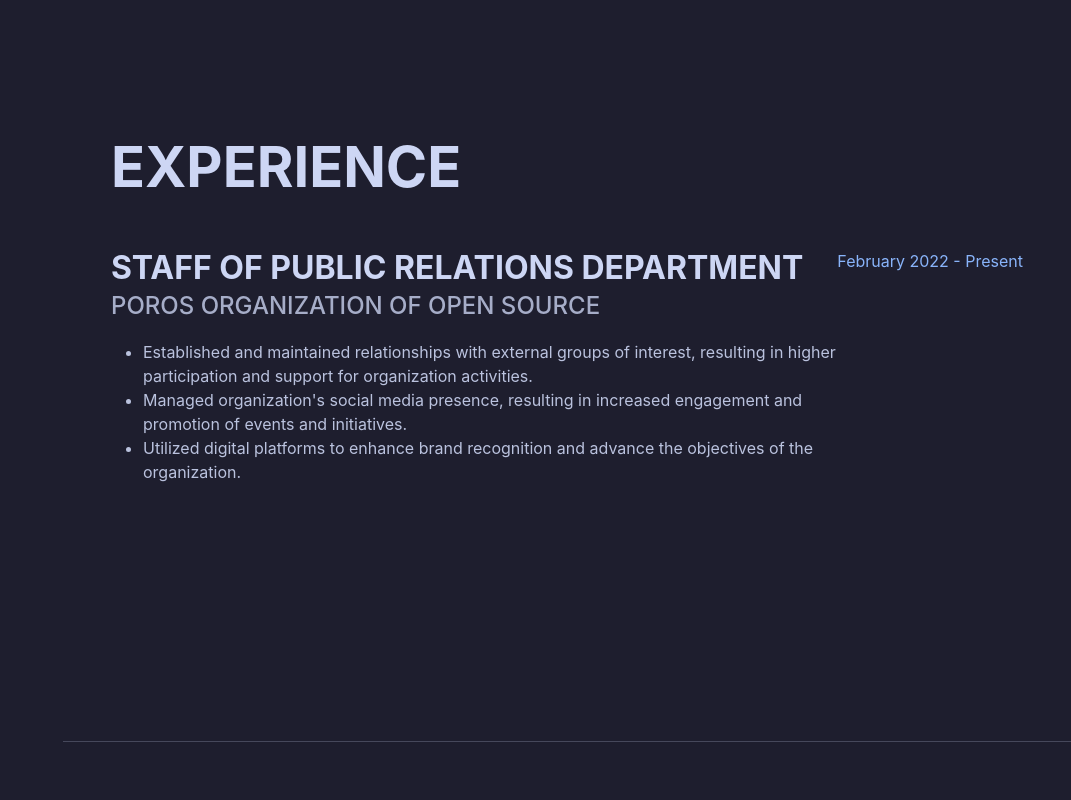
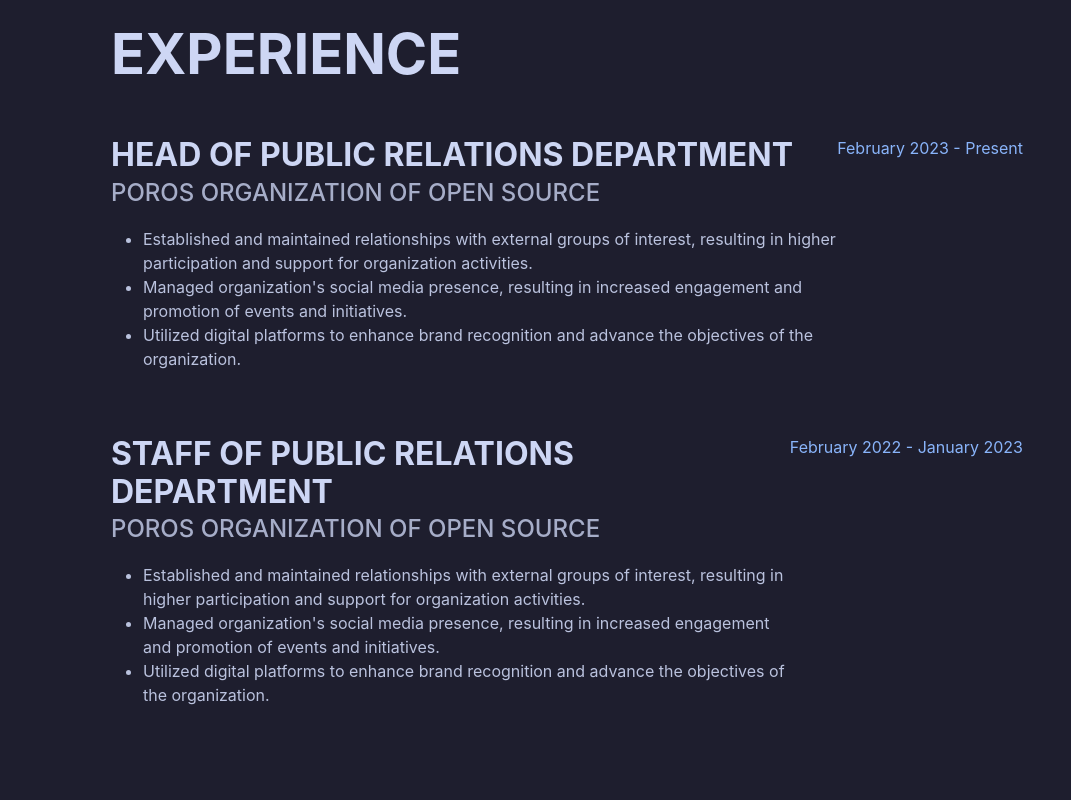
Before and after one commit to bagashiz/bagashiz.github.io, a plain HTML site: page index.html in a window 1280 px wide. Shown: the part 860-1660 px from the top of the page, without its empty margins (209-1280 px from the left). Drawn offline with nearby package versions, Linux system fonts and the light colour scheme; a web font is replaced by a local one.

Commit message:
add new certification and new experience

```diff
--- a/index.html
+++ b/index.html
@@ -78,6 +78,22 @@
         <h2 class="mb-5">Experience</h2>
         <div class="d-flex flex-column flex-md-row justify-content-between mb-5">
           <div class="flex-grow-1">
+            <h3 class="mb-0">Head of Public Relations Department</h3>
+            <div class="subheading mb-3">POROS Organization of Open Source</div>
+            <ul>
+              <li>Established and maintained relationships with external groups of interest, resulting in higher
+                participation and support for organization activities.
+              </li>
+              <li>Managed organization's social media presence, resulting in increased engagement and promotion of
+                events and initiatives.</li>
+              <li>Utilized digital platforms to enhance brand recognition and advance the objectives of the
+                organization.</li>
+            </ul>
+          </div>
+          <div class="flex-shrink-0"><span class="text-primary">February 2023 - Present</span></div>
+        </div>
+        <div class="d-flex flex-column flex-md-row justify-content-between mb-5">
+          <div class="flex-grow-1">
             <h3 class="mb-0">Staff of Public Relations Department</h3>
             <div class="subheading mb-3">POROS Organization of Open Source</div>
             <ul>
@@ -90,7 +106,7 @@
                 organization.</li>
             </ul>
           </div>
-          <div class="flex-shrink-0"><span class="text-primary">February 2022 - Present</span></div>
+          <div class="flex-shrink-0"><span class="text-primary">February 2022 - January 2023</span></div>
         </div>
       </div>
     </section>
@@ -201,9 +217,9 @@
           <li>
             <p>
               <span class="fa-li"><i class="fas fa-certificate text-warning"></i></span>
-              Cloud Practitioner Essentials (Belajar Dasar AWS Cloud)
+              Belajar Membuat Aplikasi Back-End untuk Pemula
             </p>
-            <p><em>Credential ID <a href="https://www.dicoding.com/certificates/JLX1L9V96X72"
+            <p><em>Credential ID <a href="https://www.dicoding.com/certificates/JLX1LVQ32X72"
                   target="_blank">JLX1L9V96X72</a></em></p>
           </li>
           <li>
@@ -212,6 +228,14 @@
               Belajar Dasar Pemrograman JavaScript
             </p>
             <p><em>Credential ID <a href="https://www.dicoding.com/certificates/JLX1L5G4GX72"
+                  target="_blank">JLX1L9V96X72</a></em></p>
+          </li>
+          <li>
+            <p>
+              <span class="fa-li"><i class="fas fa-certificate text-warning"></i></span>
+              Cloud Practitioner Essentials (Belajar Dasar AWS Cloud)
+            </p>
+            <p><em>Credential ID <a href="https://www.dicoding.com/certificates/JLX1L9V96X72"
                   target="_blank">JLX1L9V96X72</a></em></p>
           </li>
           <li>
```
